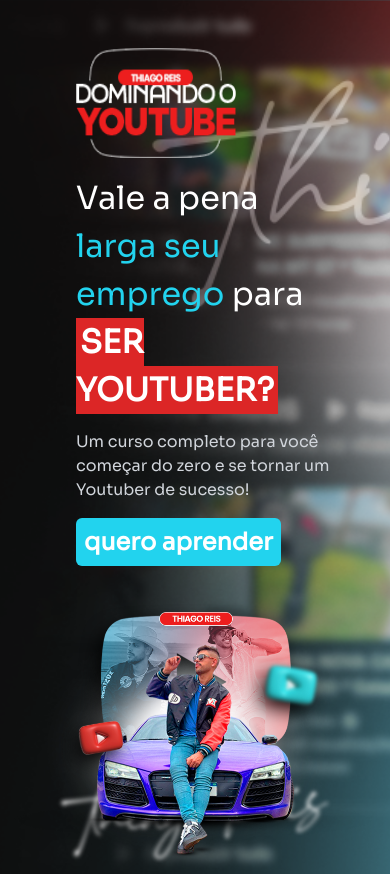
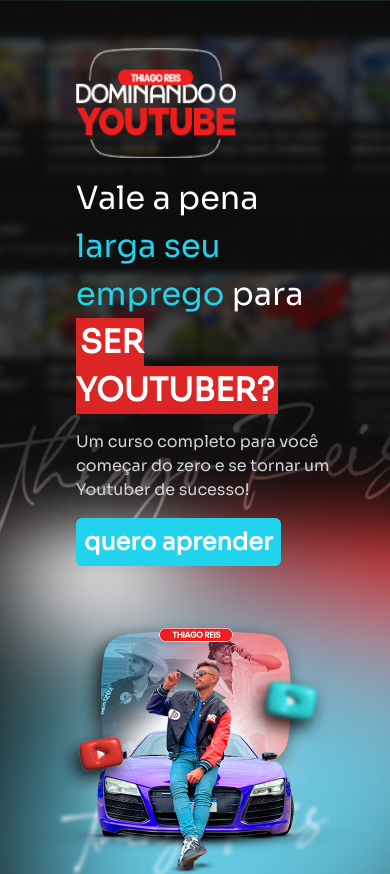
Before and after one commit to varelaprogramador/lp-thiago, a Next.js app: page / in a window 390 px wide. Shown: the top 874 px of the page. Built offline with nearby package versions, Linux system fonts and the light colour scheme.

Commit message:
commit update

```diff
--- a/app/page.tsx
+++ b/app/page.tsx
@@ -38,11 +38,11 @@
   return (
     <>
       <main
-        className={`flex min-h-screen flex-col items-center justify-between bg-[#0d0d0d] text-white ${sora.className}`}
+        className={`flex min-h-screen flex-col items-center justify-between overflow-x-hidden bg-[#0d0d0d] text-white ${sora.className}`}
       >
         <section
-          className="flex min-h-[500px] w-full flex-wrap bg-cover bg-center p-12 pb-[40px]"
-          style={{ backgroundImage: `url(${bannerMain.src})` }}
+          className="flex min-h-[500px] w-full flex-wrap bg-[url('/mobile-banner-part-1-yt.png')] bg-cover bg-center p-12 pb-[40px] sm:bg-[url('/banner-part-1-yt.png')]"
+          // style={{ backgroundImage: `url(${bannerMain.src})` }}
         >
           <div className="flex w-[50%] flex-col justify-center gap-4 pl-[15%] max-sm:w-full max-sm:pl-7">
             <Image
@@ -95,7 +95,7 @@
             </div>
           </div>
 
-          <div className="mb-10 mt-16 flex sm:hidden">
+          <div className="mb-10 mt-20 flex w-full items-center justify-center sm:hidden">
             <Image
               quality={100}
               src={fotoThiago}
```
Also changed, not shown: public/banner-part-1-yt.png (added), public/mobile-banner-part-1-yt.png (added).
